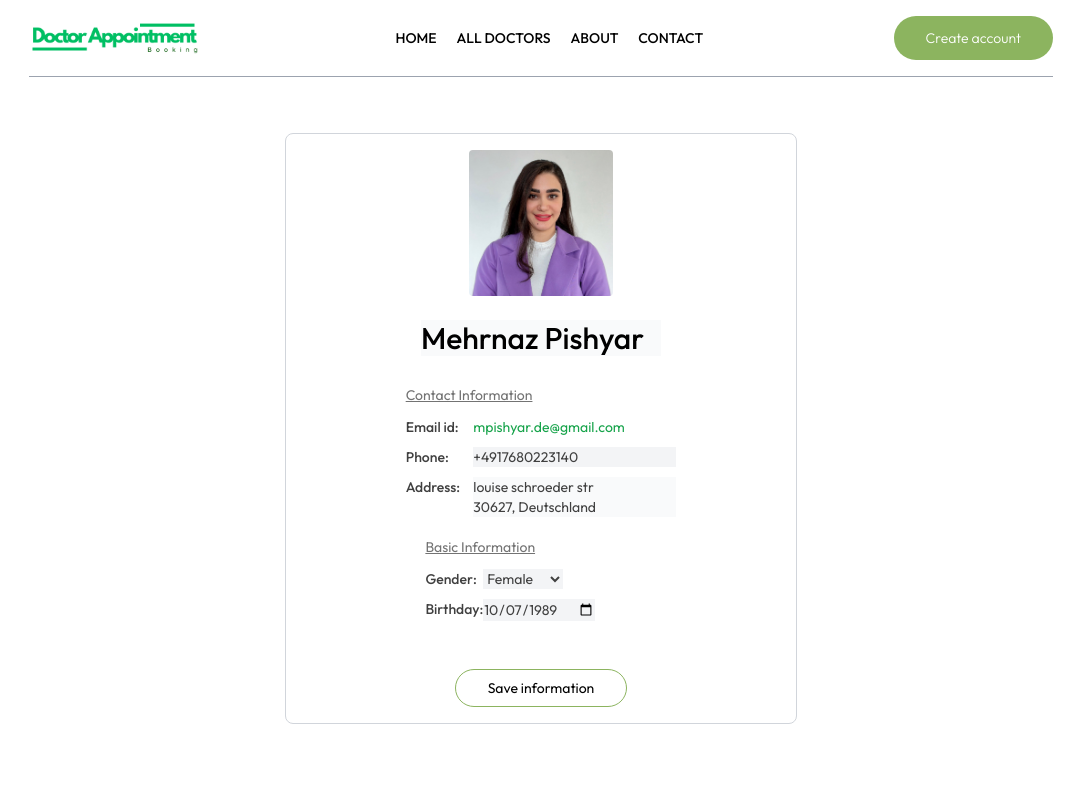
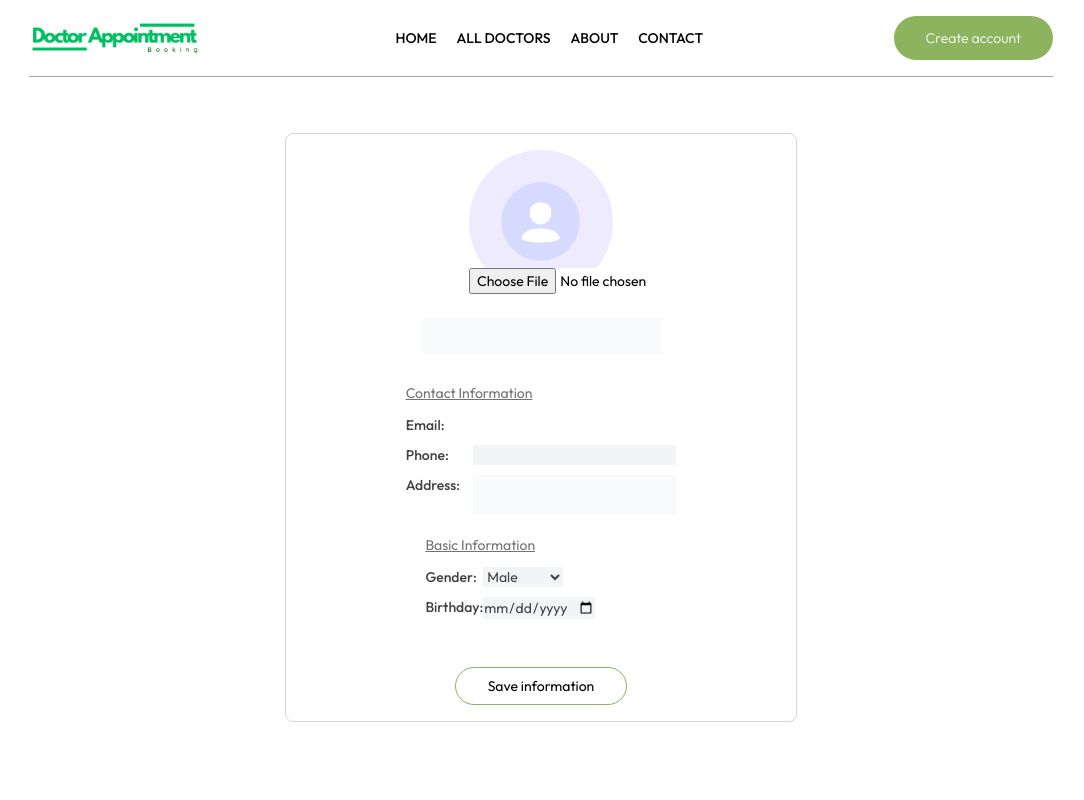
Before and after one commit to mehrnazpishyar/Doctor-Appointment-Booking, a React (Vite) app: page /my-profile in a window 1280 px wide. Both pictures are taken after a click on the button "Edit". Shown: the top 800 px of the page, without its empty margins (99-1183 px from the left). Built offline with nearby package versions, Linux system fonts and the light colour scheme.

Commit message:
update MyProfile component information via user login information

```diff
--- a/src/assets/data.js
+++ b/src/assets/data.js
@@ -16,6 +16,7 @@ import info_icon from './info_icon.svg'
 import verified_icon from './verified_icon.svg'
 import about from './about.jpg'
 import contact from './contact.jpg'
+import avatar from './avatar.png'
 import doc1 from './doc1.png'
 import doc2 from './doc2.png'
 import doc3 from './doc3.png'
@@ -52,7 +53,8 @@ export const assets = {
     info_icon,
     verified_icon,
     about,
-    contact
+    contact,
+    avatar
 }
 
 export const specialtyData = [
--- a/src/components/Navbar.jsx
+++ b/src/components/Navbar.jsx
@@ -1,11 +1,26 @@
-import React, { useState } from "react";
+import React, { useContext, useEffect, useState } from "react";
 import { assets } from "../assets/data";
 import { NavLink, useNavigate } from "react-router-dom";
+import { AppContext } from "../context/AppContext";
 
 const Navbar = () => {
   const navigate = useNavigate();
   const [showMenu, setShowMenu] = useState(false);
-  const token = localStorage.getItem('token');
+  const {token,setToken} = useContext(AppContext)
+
+
+
+useEffect(() => {
+  const handleStorageChange = () => {
+    setToken(localStorage.getItem('token'));
+  };
+
+  window.addEventListener('storage', handleStorageChange);
+
+  return () => {
+    window.removeEventListener('storage', handleStorageChange);
+  };
+}, []);
 
   return (
     <div className="flex items-center justify-between text-sm py-4 mb-5 border-b border-b-gray-400">
@@ -56,6 +71,7 @@ const Navbar = () => {
                 <p
                   onClick={() => {
                     localStorage.removeItem('token');
+                    setToken(null);
                     navigate("/");
                   }}
                   className="hover:text-black cursor-pointer"
--- a/src/context/AppContext.jsx
+++ b/src/context/AppContext.jsx
@@ -7,6 +7,7 @@ const AppContextProvider = (props) => {
 
         const currencySymbol = '$';
         const [appointments, setAppointments] = useState([]);
+        const [token, setToken] = useState(localStorage.getItem('token'))
 
         const removeAppointment = (index) => {
             setAppointments((prev) => prev.filter((_, i) => i !== index));
@@ -17,7 +18,9 @@ const AppContextProvider = (props) => {
         currencySymbol,
         appointments,
         setAppointments,
-        removeAppointment
+        removeAppointment,
+        token,
+        setToken
     }
 
 
--- a/src/pages/Login.jsx
+++ b/src/pages/Login.jsx
@@ -1,5 +1,6 @@
-import React, { useEffect, useState }  from 'react'
+import React, { useContext, useEffect, useState }  from 'react'
 import { useNavigate } from 'react-router-dom';
+import { AppContext } from "../context/AppContext";
 
 const Login = () => {
 
@@ -9,6 +10,8 @@ const Login = () => {
   const [password, setPassword] = useState('')
   const [message, setMessage] = useState('');
   const navigate = useNavigate();
+
+  const {setToken} = useContext(AppContext)
 
   const getUsers = () => {
     const users = localStorage.getItem('users');
@@ -35,7 +38,7 @@ const Login = () => {
       setMessage('Email already exists! Please log in.');
       setState('Login');
     } else {
-      const newUser = { name, email, password };
+      const newUser = { name, email, password,  phone: "", address: { line1: "", line2: "" }, gender: "", dob: "" };
       users.push(newUser);
       saveUsers(users);
       setMessage('Account created successfully! You can log in now.');
@@ -51,11 +54,13 @@ const Login = () => {
 
     if (user) {
       setMessage(`Welcome back, ${user.name}!`);
-      localStorage.setItem('token', JSON.stringify({ email }));
+      localStorage.setItem("currentUser", JSON.stringify(user));
+      localStorage.setItem('token', 'unique-token-here');
 
       const redirectTo = localStorage.getItem("redirectTo") || "/my-profile";
       localStorage.removeItem("redirectTo");
       navigate(redirectTo);
+      setToken(localStorage.getItem('token'));
 
     } else {
       setMessage('Invalid email or password.');
--- a/src/pages/MyProfile.jsx
+++ b/src/pages/MyProfile.jsx
@@ -1,32 +1,86 @@
-import React, { useState } from "react";
+import React, { useEffect, useState } from "react";
+import { toast } from "react-toastify";
 import { assets } from "../assets/data";
+
 
 const MyProfile = () => {
   const [isEdit, setIsEdit] = useState(false);
 
   const [userData, setUserData] = useState({
-    name: "Mehrnaz Pishyar",
-    image: assets.profilePic,
-    email: "mpishyar.de@gmail.com",
-    phone: "+4917680223140",
+    name: "",
+    email: "",
+    phone: "",
     address: {
-      line1: "louise schroeder str",
-      line2: "30627, Deutschland",
+      line1: "",
+      line2: "",
     },
-    gender: "Female",
-    dob: "1989-10-07",
+    gender: "",
+    dob: "",
   });
+
+  useEffect(() => {
+    const storedUser = localStorage.getItem("currentUser");
+    if (storedUser) {
+      setUserData(JSON.parse(storedUser));
+    }
+  }, []);
+
+
+  const saveProfile = () => {
+    localStorage.setItem("currentUser", JSON.stringify(userData));
+    setIsEdit(false);
+    toast.success("Profile updated successfully!")
+  };
+
+
+  const handleInputChange = (field, value) => {
+    setUserData((prev) => ({
+      ...prev,
+      [field]: value,
+    }));
+  };
+
+  const handleAddressChange = (line, value) => {
+    setUserData((prev) => ({
+      ...prev,
+      address: { ...prev.address, [line]: value },
+    }));
+  };
+
+  const handleImageUpload = (event) => {
+    const file = event.target.files[0];
+    if (file) {
+      const reader = new FileReader();
+      reader.onload = () => {
+        setUserData((prev) => ({ ...prev, profilePicture: reader.result }));
+      };
+      reader.readAsDataURL(file);
+    }
+  };
+
   return (
     <div className="max-w-lg flex flex-col gap-2 text-sm border border-gray-300 rounded-lg mx-auto py-4 mt-14 justify-center items-center">
-      <img className="w-36 rounded" src={userData.image} alt="" />
+     <div className="relative">
+        <img
+          className="w-36 h-36 rounded-full object-cover"
+          src={userData.profilePicture || assets.avatar}
+          alt="Profile"
+        />
+        {isEdit && (
+          <input
+            type="file"
+            accept="image/*"
+            onChange={handleImageUpload}
+            className="absolute bottom-0 left-0 bg-white text-sm cursor-pointer"
+          />
+        )}
+      </div>
 
       {isEdit ? (
         <input
           className="bg-gray-50 text-3xl font-medium max-w-60 mt-4"
           type="text"
-          onChange={(e) =>
-            setUserData((prev) => ({ ...prev, name: e.target.value }))
-          }
+          onChange={(e) => handleInputChange("name", e.target.value)}
           value={userData.name}
         />
       ) : (
@@ -39,16 +93,14 @@ const MyProfile = () => {
       <div>
         <p className="text-neutral-500 underline mt-3">Contact Information</p>
         <div className="grid grid-cols-[1fr_3fr] gap-y-2.5 mt-3 text-neutral-700">
-          <p className="font-medium">Email id:</p>
+          <p className="font-medium">Email:</p>
           <p className="text-green-600">{userData.email}</p>
           <p className="font-medium">Phone:</p>
           {isEdit ? (
             <input
               className="bg-gray-100 max-w-52"
-              type="text"
-              onChange={(e) =>
-                setUserData((prev) => ({ ...prev, phone: e.target.value }))
-              }
+              type="tel"
+              onChange={(e) => handleInputChange("phone", e.target.value)}
               value={userData.phone}
             />
           ) : (
@@ -60,24 +112,14 @@ const MyProfile = () => {
               <input
                 className="bg-gray-50"
                 type="text"
-                onChange={(e) =>
-                  setUserData((prev) => ({
-                    ...prev,
-                    address: { ...prev.address, line1: e.target.value },
-                  }))
-                }
+                onChange={(e) => handleAddressChange("line1", e.target.value)}
                 value={userData.address.line1}
               />
               <br />
               <input
                 className="bg-gray-50"
                 type="text"
-                onChange={(e) =>
-                  setUserData((prev) => ({
-                    ...prev,
-                    address: { ...prev.address, line2: e.target.value },
-                  }))
-                }
+                onChange={(e) => handleAddressChange("line2", e.target.value)}
                 value={userData.address.line2}
               />
             </p>
@@ -95,9 +137,7 @@ const MyProfile = () => {
           {isEdit ? (
             <select
               className="max-w-20 bg-gray-100"
-              onChange={(e) =>
-                setUserData((prev) => ({ ...prev, gender: e.target.value }))
-              }
+              onChange={(e) => handleInputChange("gender", e.target.value)}
               value={userData.gender}
             >
               <option value="Male">Male</option>
@@ -111,9 +151,7 @@ const MyProfile = () => {
             <input
               className="max-w-28 bg-gray-100"
               type="date"
-              onChange={(e) =>
-                setUserData((prev) => ({ ...prev, dob: e.target.value }))
-              }
+              onChange={(e) => handleInputChange("dob", e.target.value)}
               value={userData.dob}
             />
           ) : (
@@ -124,7 +162,7 @@ const MyProfile = () => {
       <div className="mt-10">
         {isEdit ? (
           <button
-            onClick={() => setIsEdit(false)}
+            onClick={saveProfile}
             className="border border-primary px-8 py-2 rounded-full hover:bg-primary hover:text-white transition-all"
           >
             Save information
--- a/tailwind.config.js
+++ b/tailwind.config.js
@@ -7,7 +7,7 @@ export default {
         primary: "#8cb45f",
       },
       gridTemplateColumns: {
-        auto: "repeat(auto-fill, minmax(250px, 1fr))",
+        auto: "repeat(auto-fill, minmax(200px, 1fr))",
       },
     },
   },
```
Also changed, not shown: src/assets/avatar.png (added).
